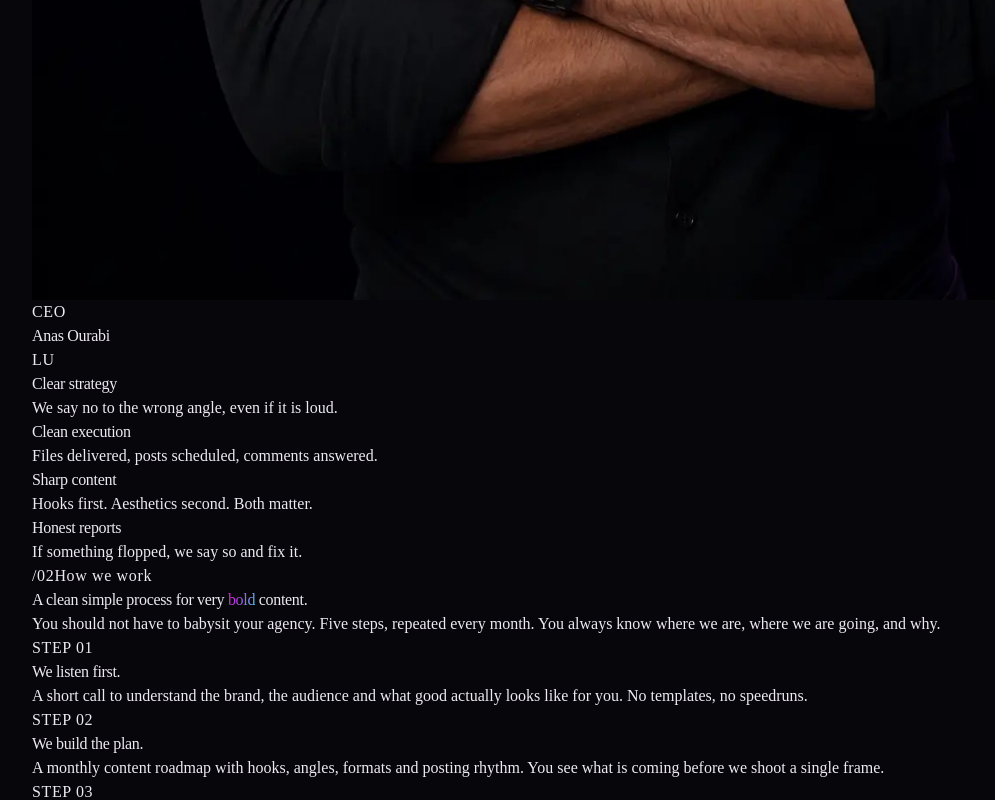
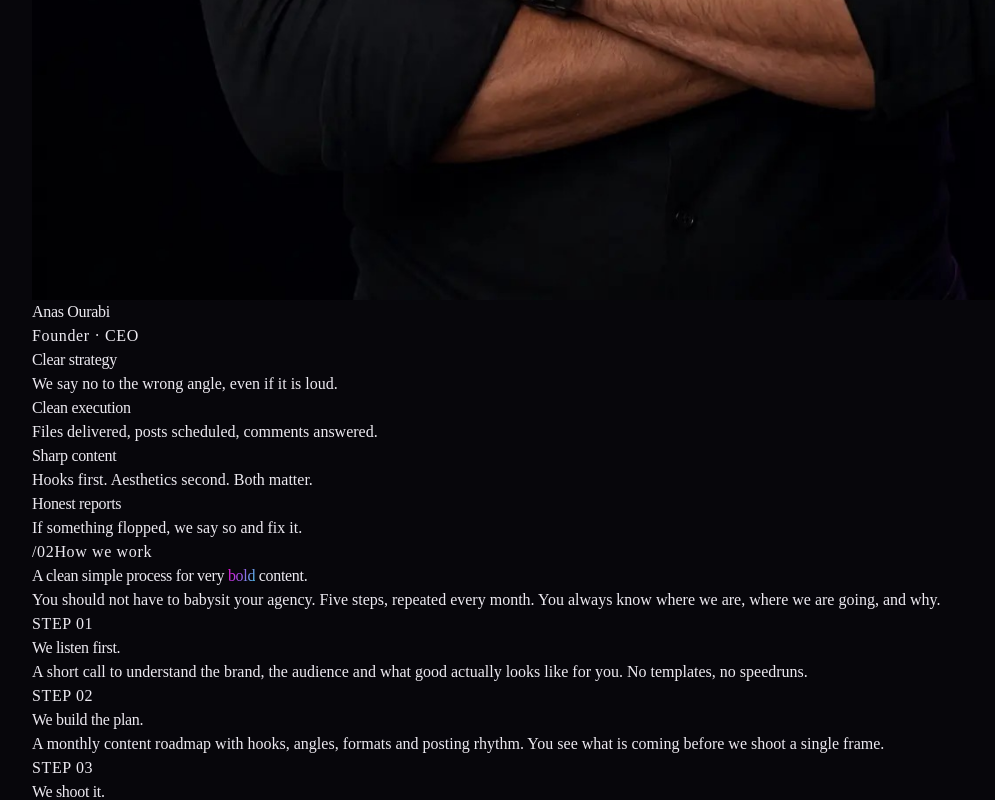
Before and after one commit to iBlameT8/letzimpact, a React (Vite) app in the folder client/: page /about in a window 1280 px wide. Shown: the part 4588-5388 px from the top of the page, without its empty margins (8-1003 px from the left). Built offline with nearby package versions, Linux system fonts and the light colour scheme.

Commit message:
Restore compact video collage and CEO profile

```diff
--- a/client/src/components/sections/Founders.tsx
+++ b/client/src/components/sections/Founders.tsx
@@ -28,7 +28,7 @@ export function Founders() {
             </p>
           </div>
           <div className="lg:col-span-5">
-            <FounderCard img={ANAS} name="Anas Ourabi" role="CEO" />
+            <FounderCard img={ANAS} name="Anas Ourabi" role="Founder · CEO" />
           </div>
         </div>
 
@@ -76,11 +76,11 @@ function FounderCard({
       whileInView={{ opacity: 1, y: 0 }}
       viewport={{ once: true, margin: "-100px" }}
       transition={{ duration: 0.85, ease: [0.22, 1, 0.36, 1] }}
-      className={`group relative flex h-full flex-col overflow-hidden rounded-3xl bg-white/[0.03] ring-1 ring-white/10 lg:flex-row ${
+      className={`group relative flex h-full flex-col lg:flex-row ${
         offset ? "lg:translate-y-8" : ""
       }`}
     >
-      <div className="relative aspect-[4/5] w-full shrink-0 overflow-hidden lg:order-2 lg:aspect-auto lg:w-[44%]">
+      <div className="relative aspect-[4/5] w-full shrink-0 overflow-hidden rounded-3xl lg:order-2 lg:aspect-auto lg:w-[52%]">
         <img
           src={img}
           alt={`${name}, ${role}`}
@@ -96,20 +96,15 @@ function FounderCard({
               "linear-gradient(180deg, transparent 50%, rgba(7,6,11,0.85) 100%)",
           }}
         />
-        {/* corner meta */}
-        <div className="absolute left-5 top-5 flex items-center gap-2 rounded-full bg-black/40 px-3 py-1.5 font-mono-acc text-[11px] uppercase tracking-[0.18em] text-white/85 ring-1 ring-white/15 backdrop-blur">
-          <span className="h-1.5 w-1.5 rounded-full bg-[#EC12D8]" />
-          {role}
-        </div>
       </div>
-      <div className="order-2 flex flex-1 flex-col justify-center p-5 sm:p-7 lg:order-1 lg:p-10">
-        <div className="flex items-baseline justify-between gap-4">
+      <div className="order-2 flex flex-1 flex-col justify-center py-6 pr-6 sm:py-8 sm:pr-8 lg:order-1 lg:pr-10">
+        <div>
           <h3 className="font-display text-2xl font-semibold tracking-tight sm:text-3xl">
             {name}
           </h3>
-          <span className="font-mono-acc text-[11px] uppercase tracking-[0.18em] text-white/40">
-            LU
-          </span>
+          <p className="mt-2 font-mono-acc text-[11px] uppercase tracking-[0.18em] text-white/45">
+            {role}
+          </p>
         </div>
       </div>
     </motion.article>
--- a/client/src/components/sections/Hero.tsx
+++ b/client/src/components/sections/Hero.tsx
@@ -149,15 +149,15 @@ function VideoBackdrop() {
     },
     {
       src: "https://files.manuscdn.com/user_upload_by_module/session_file/310519663909699797/pnzRciDhQuyUqoPP.mp4",
-      className: "col-start-4 row-start-1",
+      className: "col-start-5 row-start-1",
     },
     {
       src: "https://files.manuscdn.com/user_upload_by_module/session_file/310519663909699797/wtkmcVMJKeMlTuXf.mp4",
-      className: "col-start-2 row-start-3 row-span-2",
+      className: "col-start-2 row-start-2 scale-[1.08]",
     },
     {
       src: "https://files.manuscdn.com/user_upload_by_module/session_file/310519663909699797/WGYaaQswtNsbWUwQ.mp4",
-      className: "col-start-4 row-start-3",
+      className: "col-start-4 row-start-2",
     },
     {
       src: "https://files.manuscdn.com/user_upload_by_module/session_file/310519663909699797/qcZzXqKDzADyKrTg.mp4",
@@ -165,31 +165,31 @@ function VideoBackdrop() {
     },
     {
       src: "https://files.manuscdn.com/user_upload_by_module/session_file/310519663909699797/RvrPdAOzkFMJugRH.mp4",
-      className: "col-start-3 row-start-1",
+      className: "col-start-5 row-start-2",
     },
     {
       src: "https://files.manuscdn.com/user_upload_by_module/session_file/310519663909699797/gwwdAWzrIaTIYzCY.mp4",
-      className: "col-start-4 row-start-2 row-span-2",
+      className: "col-start-2 row-start-1 scale-[1.08]",
     },
     {
       src: "https://files.manuscdn.com/user_upload_by_module/session_file/310519663909699797/ySlHyzNZcGqifHeI.mp4",
-      className: "col-start-3 row-start-3 row-span-2",
+      className: "col-start-4 row-start-1 scale-[1.08]",
     },
     {
       src: "https://files.manuscdn.com/user_upload_by_module/session_file/310519663909699797/XfghqZIgkWGduhGc.mp4",
-      className: "col-start-1 row-start-3 row-span-2",
+      className: "col-start-3 row-start-2 scale-[1.08]",
     },
     {
       src: "https://files.manuscdn.com/user_upload_by_module/session_file/310519663909699797/opTgQPUImZzojHeJ.mp4",
-      className: "col-start-2 row-start-1 row-span-2",
+      className: "col-start-3 row-start-1 scale-[1.08]",
     },
   ];
 
   return (
-    <div aria-hidden className="pointer-events-none absolute inset-0 -z-10 hidden overflow-hidden opacity-[0.28] sm:block">
+    <div aria-hidden className="pointer-events-none absolute inset-0 -z-10 hidden overflow-hidden opacity-[0.22] sm:block">
       <div className="absolute inset-0 bg-[radial-gradient(ellipse_at_center,transparent_15%,#07060B_78%)]" />
       <div className="absolute inset-0 bg-gradient-to-b from-[#07060B]/35 via-[#07060B]/45 to-[#07060B]/90" />
-      <div className="absolute inset-0 grid grid-cols-4 grid-rows-4 gap-5 p-6 blur-[0.2px] lg:gap-8 lg:p-12">
+      <div className="absolute inset-0 grid grid-cols-5 grid-rows-2 gap-6 p-10 blur-[0.2px] lg:gap-8 lg:p-16">
         {clips.map(clip => (
           <video
             key={clip.src}
```
